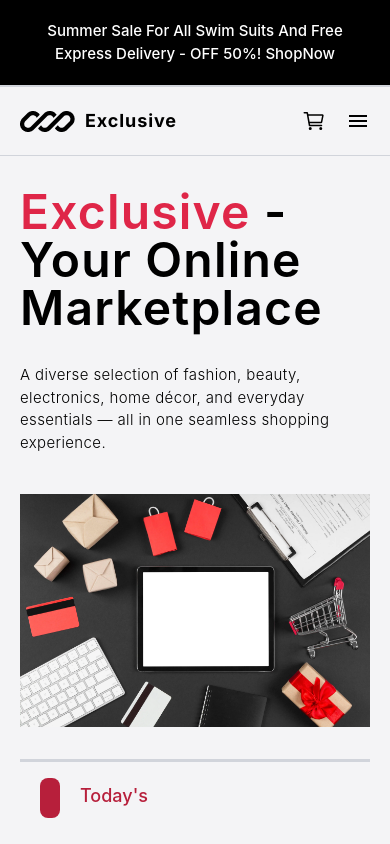
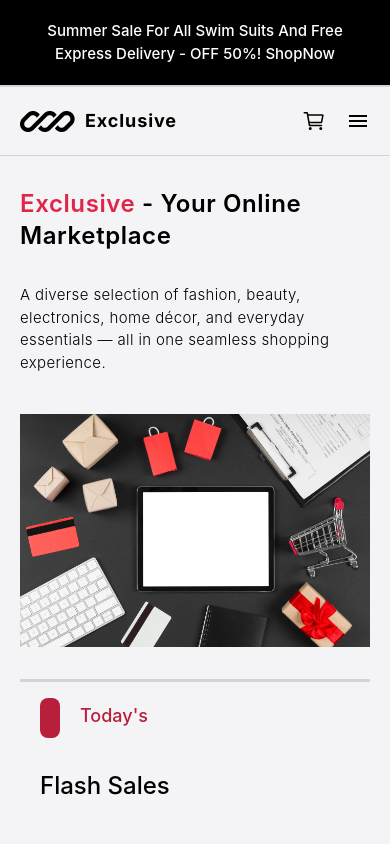
Before and after one commit to Mohamed-Y0/Exclusive, a React (Vite) app: page / in a window 390 px wide. Shown: the top 844 px of the page. Built offline with nearby package versions, Linux system fonts and the light colour scheme; no server answers; a web font is replaced by a local one.

Commit message:
improve styles

```diff
--- a/src/components/home/HeroSection.tsx
+++ b/src/components/home/HeroSection.tsx
@@ -2,9 +2,9 @@ import image from "@/assets/hero-img.webp";
 
 function HeroSection() {
   return (
-    <section className="flex flex-col items-center gap-10 border-b-3 border-neutral-200 py-8 md:flex-row md:gap-20 lg:py-16">
+    <section className="flex flex-col items-center gap-10 border-b-3 border-neutral-200 py-8 md:flex-row md:gap-16 lg:py-20">
       <div className="flex flex-col gap-8">
-        <h1 className="text-5xl font-semibold tracking-wide">
+        <h1 className="text-2xl font-semibold tracking-wide md:text-5xl">
           <span className="text-red-500">Exclusive</span> - Your Online
           Marketplace
         </h1>
```
